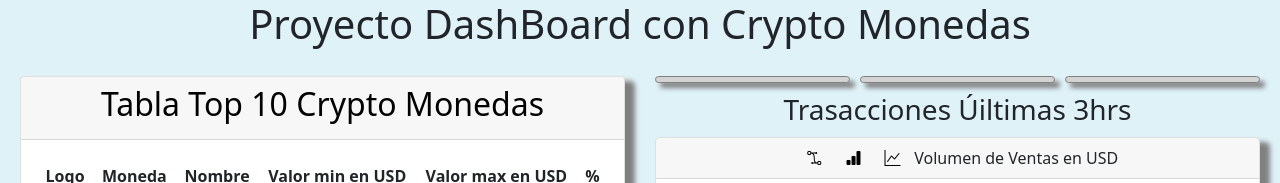
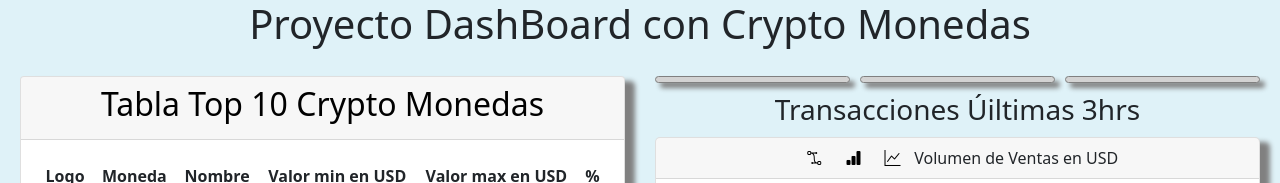
Before and after one commit to jarriagadatorres/Proyecto-DashBoard, a website: page index.html in a window 1280 px wide. Shown: the top 183 px of the page. Drawn offline with nearby package versions, Linux system fonts and the light colour scheme; no server answers.

Commit message:
Corrección de horror ortográfico

```diff
--- a/index.html
+++ b/index.html
@@ -52,7 +52,7 @@
             </div>
             <section>
                 <div id="titulo-grafico">
-                    <h3>Trasacciones Úiltimas 3hrs</h3>
+                    <h3>Transacciones Úiltimas 3hrs</h3>
                 </div>
                 <div id="crypto-grafico" class="card">
 
```
